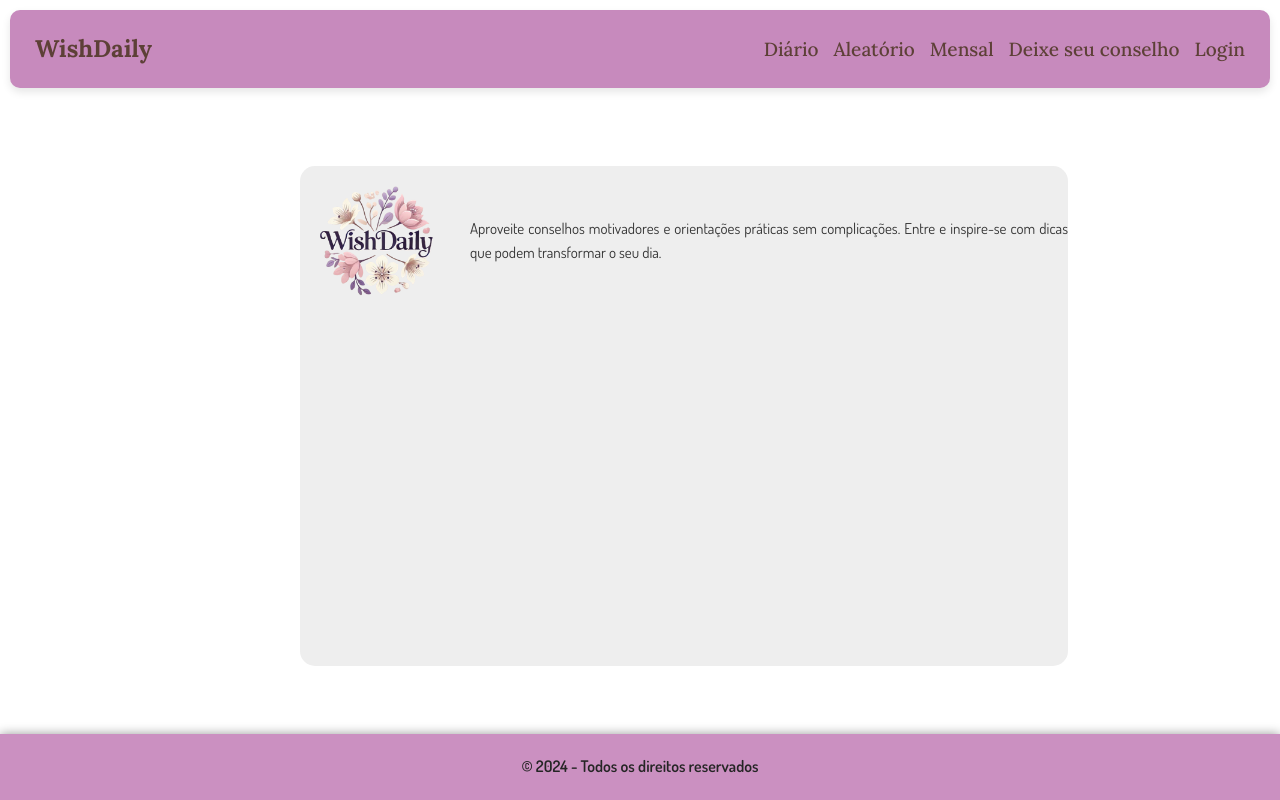
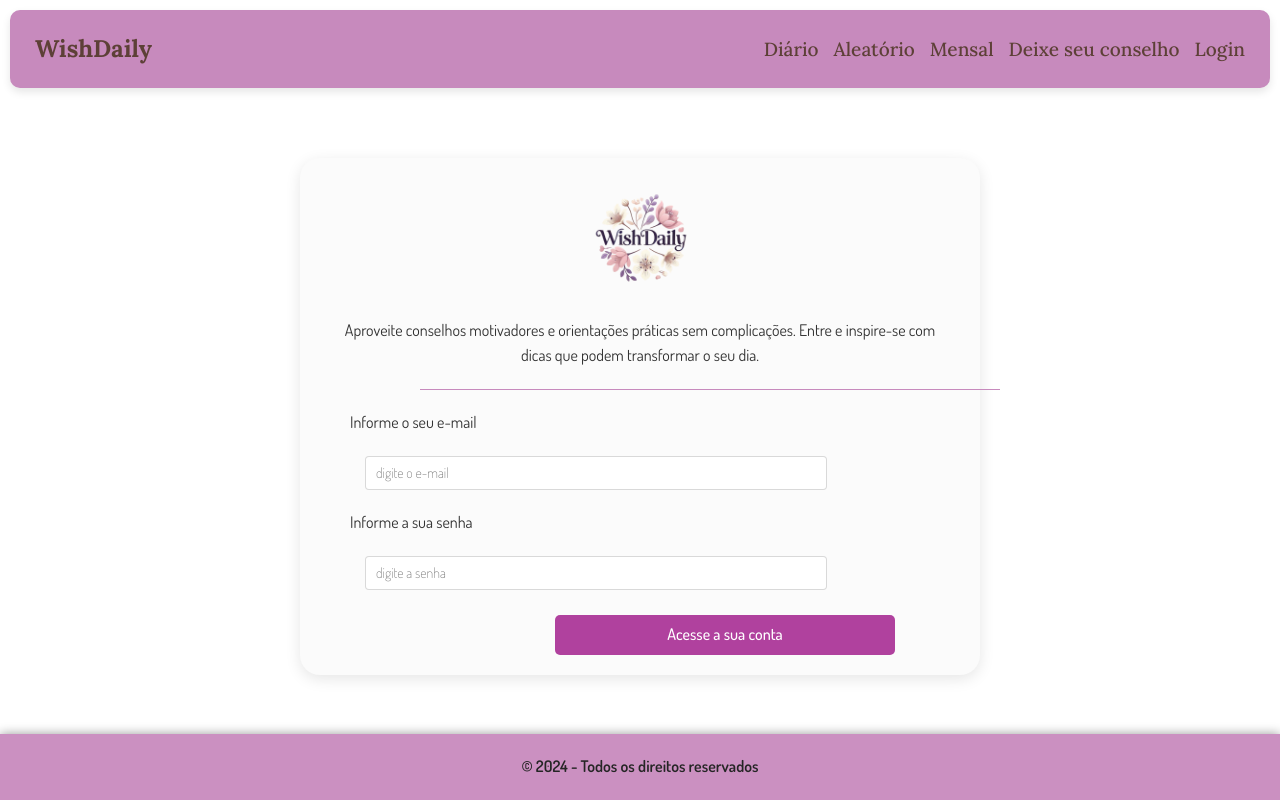
Before and after one commit to 4m4nu4l4/Pagina-de-Conselhos, a React (Vite) app in the folder frontend/: page /login in a window 1280 px wide. Built offline with nearby package versions, Linux system fonts and the light colour scheme.

Commit message:
feat: done login page

```diff
--- a/frontend/src/pages/Card-Aleatorio/index.jsx
+++ b/frontend/src/pages/Card-Aleatorio/index.jsx
@@ -1,5 +1,7 @@
 import React, { useState, useEffect } from "react";
 import "./styles.css";
+
+import carrinho from "../../assets/imgs/carrinho.png"
 
 export default function CardAleatorio() {
   const [frase, setFrase] = useState("");
@@ -19,10 +21,15 @@ export default function CardAleatorio() {
   }, []);
 
   return (
-    <div className="card">
-      <h1>Frase Aleatória</h1>
-      <p>{frase}</p>
-      <button onClick={buscarFrase}>Gerar Nova Frase</button>
+    <div id="display-aleatorio">
+      <div id="img">
+        <img src={carrinho} alt="" />
+      </div>
+      <div className="card">
+        <h1>Frase Aleatória</h1>
+        <p>{frase}</p>
+        <button onClick={buscarFrase}>Gerar Nova Frase</button>
+      </div>
     </div>
   );
 }
--- a/frontend/src/pages/Card-Aleatorio/styles.css
+++ b/frontend/src/pages/Card-Aleatorio/styles.css
@@ -58,3 +58,17 @@ p {
   color: #333;
   margin: 20px 0;
 }
+#display-aleatorio {
+  display: grid;
+  grid-template-columns: 1fr 2fr;
+  gap: 10px;
+  align-items: center;
+}
+#img {
+  display: flex;
+  justify-content: center;
+  align-items: center;
+}
+#img img {
+  width: 350px;
+}
--- a/frontend/src/pages/Login/login.jsx
+++ b/frontend/src/pages/Login/login.jsx
@@ -7,8 +7,21 @@ export default function Login () {
     <div id="login">
         <div id="display-logo">
             <img src={wish} id="logo" alt="wish"/>
-            <p id="subtitle">Aproveite conselhos motivadores e orientações práticas sem complicações. Entre e inspire-se com dicas que podem transformar o seu dia.</p>
+            <p id="subtitle"> Aproveite conselhos motivadores e orientações práticas sem complicações. Entre e inspire-se com dicas que podem transformar o seu dia.</p>
         </div>
+        <div id="line"></div>
+        <div id="componentes">
+          <div>
+            <p className="campos">Informe o seu e-mail</p>
+            <input type="text" name="" id="email" placeholder="digite o e-mail"/>
+          </div>
+          <div>
+            <p className="campos">Informe a sua senha</p>
+            <input type="text" name="" id="senha" placeholder="digite a senha"/>
+          </div>
+        </div>
+        <button id="button-login">Acesse a sua conta</button>
+        {/* <p id="cadastro-text">Ainda não tem uma conta? Cadastre-se agora.</p> */}
     </div>
     </>
 
--- a/frontend/src/pages/Login/style-login.css
+++ b/frontend/src/pages/Login/style-login.css
@@ -1,22 +1,60 @@
 #login {
-    background-color: #eeeeee;
-    width: 60%;
-    height: 500px;
-    border-radius: 15px;
-    margin-left: 300px;
-}
-#display-logo {
-    display: flex;
-    align-items: center; /* Alinha a logo e o subtítulo verticalmente */
-    justify-content: space-between; /* Espaça os elementos adequadamente */
+    background-color: #FBFBFB;
+    width: 50%; /* Diminui um pouco a largura para um visual mais compacto */
+    height: auto; /* Permite altura flexível com base no conteúdo */
+    max-height: 600px; /* Define um limite para a altura */
+    border-radius: 20px; /* Aumenta o arredondamento para um efeito mais suave */
+    box-shadow: 0 4px 15px rgba(0, 0, 0, 0.1); /* Adiciona uma sombra suave */
+    margin: 0 auto; /* Centraliza o container */
+    padding: 20px; /* Adiciona um espaçamento interno */
 }
 
 #logo {
-    width: 150px;
-    height: 150px;
+    width: 120px; /* Um pouco menor para um visual mais leve */
+    height: auto; /* Mantém a proporção da imagem */
+    display: block; /* Centraliza o logo */
+    margin: 0 auto 20px auto; /* Margem inferior para dar espaçamento */
 }
 
 #subtitle {
-    font-size: 15px;
-    margin-left: 20px; /* Adiciona um espaçamento entre a logo e o subtítulo */
+    font-size: 16px;
+    color: #333; /* Um cinza escuro para legibilidade */
+    text-align: center; /* Centraliza o texto */
+    padding: 0 20px; /* Controla o espaçamento lateral */
 }
+#line {
+    width: 580px;
+    height: 1px;
+    color: #b0419e;
+    margin-left: 100px;
+}
+#componentes {
+    margin-left: 30px;
+}
+#email, #senha  {
+    margin-left: 15px;
+    width: 450px;
+    /* height: 30px; */
+    border-radius: 4px;
+    border: 1px solid rgba(0, 0, 0, 0.15);
+}
+#email, ::placeholder {
+    font-size: 14px;
+    font-weight: lighter;
+    padding: 5px;
+}
+#senha, ::placeholder {
+    font-size: 14px;
+    font-weight: lighter;
+    padding: 5px;
+}
+#button-login {
+    background-color: #b0419e;
+    width: 340px;
+    height: 40px;
+    padding: 0;
+    text-align: center;
+    margin-top: 25px;
+    margin-left: 235px;
+    font-weight: 500;
+}
```
Also changed, not shown: frontend/src/assets/imgs/carrinho.png (added).
